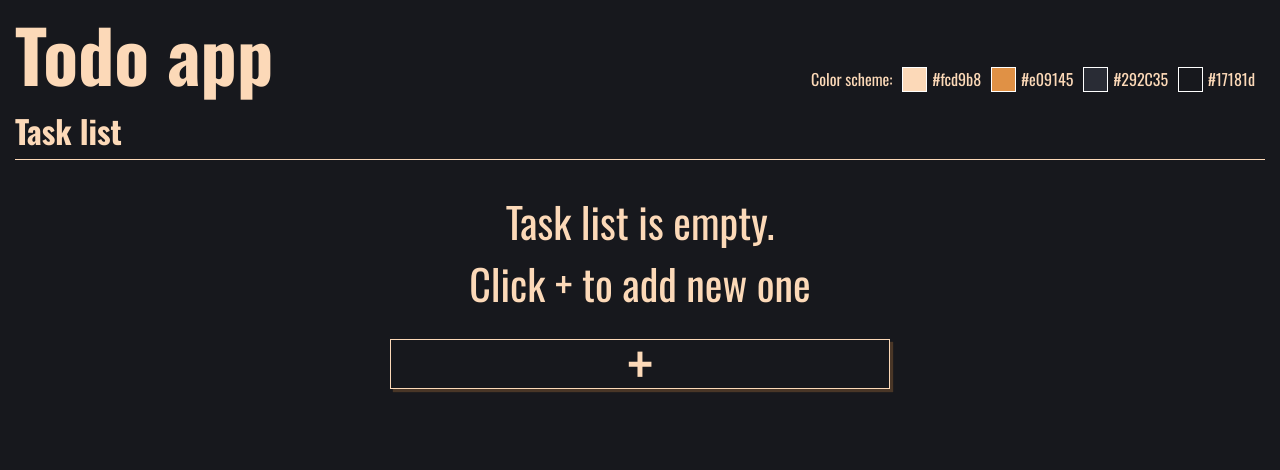
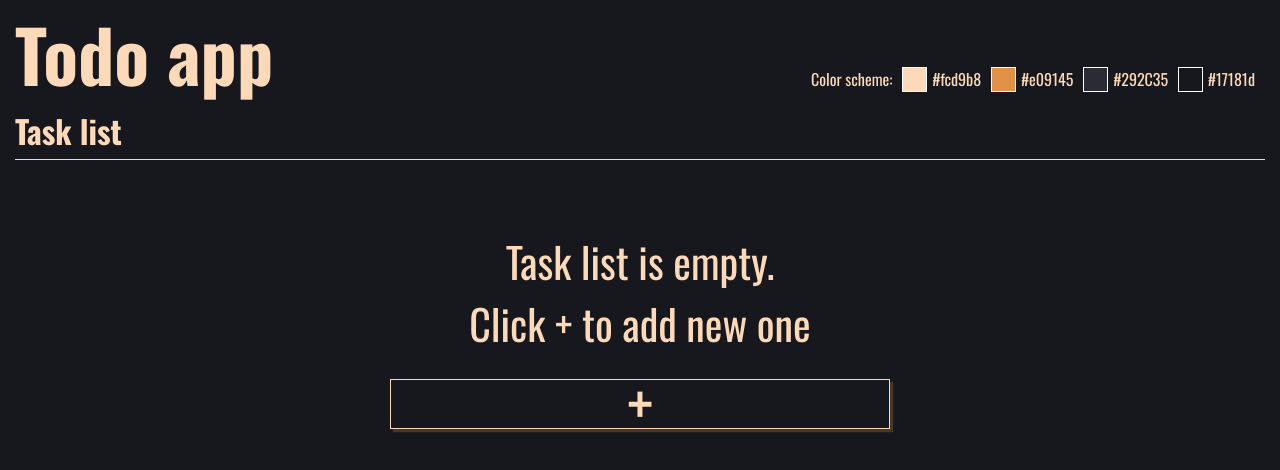
Before and after one commit to yobafett/Vue-Todo-App, a Vue app: page /tasks in a window 1280 px wide. Shown: the top 470 px of the page. Built offline with nearby package versions, Linux system fonts and the light colour scheme.

Commit message:
+ TagsList

```diff
--- /dev/null
+++ b/src/components/TagsList.vue
@@ -0,0 +1,55 @@
+<template>
+  <transition-group
+    class="tags"
+    name="list"
+    tag="ul"
+  >
+    <li
+      class="tag"
+      v-for="(tag, index) in tags"
+      :key="index"
+    >
+      {{ tag }}
+    </li>
+  </transition-group>
+</template>
+
+<script>
+export default {
+  name: 'TagsList',
+  props: ['tags'],
+};
+</script>
+
+<style scoped wlang="scss">
+.tags {
+  list-style: none;
+  width: 80%;
+  display: flex;
+  flex-wrap: wrap;
+  gap: 10px;
+  margin-bottom: 20px;
+  padding-bottom: 20px;
+  .tag {
+    border: 1px #292C35 solid;
+    padding: 1px 10px;
+    background-color: rgba(41, 44, 53, 0.25);
+    border-radius: 2.5px;
+    cursor: pointer;
+    &:hover {
+      background-color: rgba(41, 44, 53, 0.75);
+      box-shadow: 1px 1px 1px rgba(224, 145, 69, 0.75);
+      color: #e09145;
+    }
+  }
+}
+.list-enter-active,
+.list-leave-active {
+  transition: all 0.5s ease;
+}
+.list-enter-from,
+.list-leave-to {
+  opacity: 0;
+  transform: translateX(30px);
+}
+</style>
--- a/src/components/TaskList.vue
+++ b/src/components/TaskList.vue
@@ -1,5 +1,7 @@
 <template>
   <div>
+    <TagsList :tags="tags"/>
+
     <transition-group
       class="taskList"
       name="list"
@@ -29,14 +31,16 @@
 
 <script>
 import { mapState, mapActions } from 'vuex';
+import TagsList from '@/components/TagsList.vue';
 import TaskItem from '@/components/TaskItem.vue';
 
 export default {
   name: 'TaskList',
-  components: { TaskItem },
+  components: { TaskItem, TagsList },
   computed: {
     ...mapState({
       tasks: (state) => state.tasksStore.tasks,
+      tags: (state) => state.tasksStore.tags,
     }),
   },
   methods: {
```
